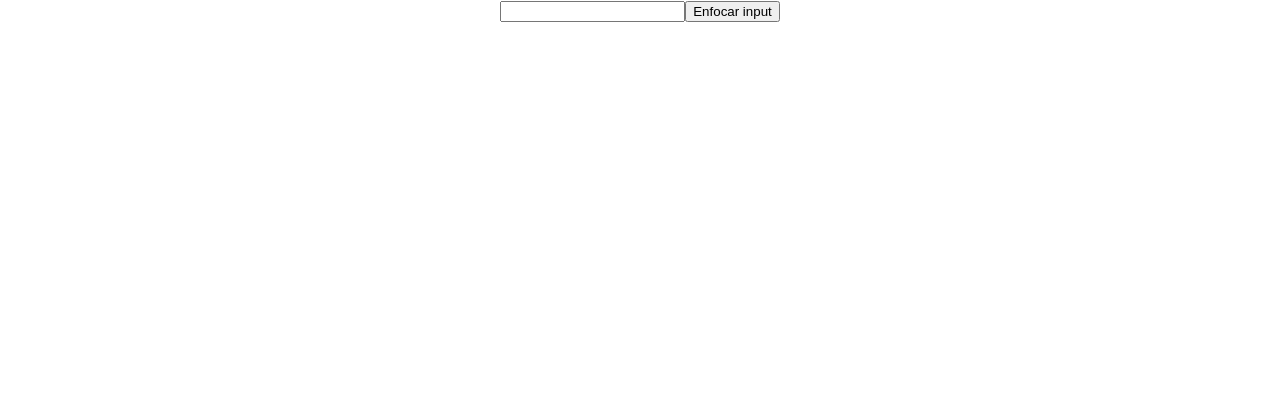
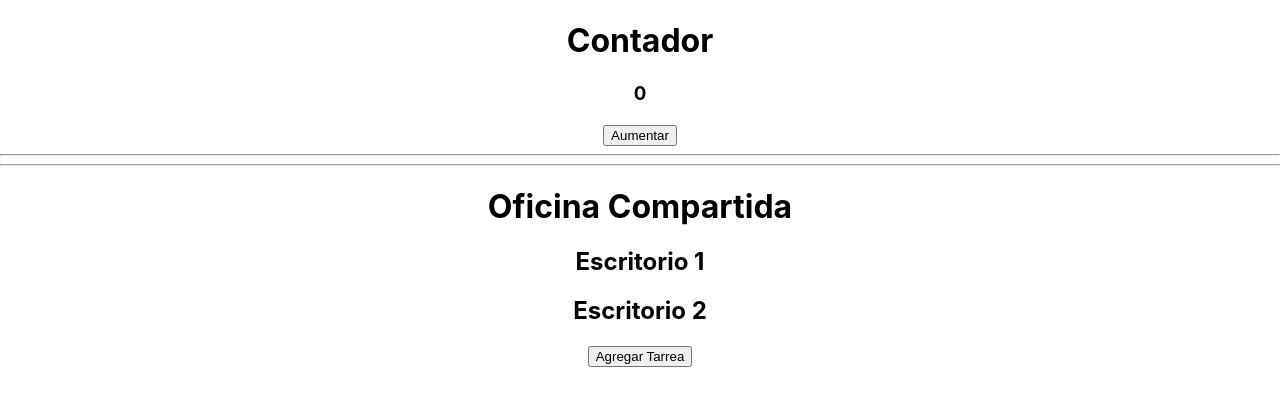
Before and after one commit to Nicoogf/DigitalHouse, a React (Create React App) app: page / in a window 1280 px wide. Shown: the top 406 px of the page. Built offline with nearby package versions, Linux system fonts and the light colour scheme.

Commit message:
Clase 01 Practica de Hooks

```diff
--- a/src/App.js
+++ b/src/App.js
@@ -1,8 +1,15 @@
 import './App.css';
-import ClaseUno from './clases/clase01/claseUno';
-import ClaseUnouseEffect from './clases/clase01/claseUnouseEffect';
+
+
+// useState () ;
+import ContadorState from './clases/clase01/useState/ContadorState';
+
+// useContext () ;
 import Office from './clases/clase01/useContext/Office';
-import InputWithFocus from './clases/clase01/useRef/InputWhitFocus';
+
+
+
+
 
 function App() {
 
@@ -10,10 +17,16 @@ function App() {
 
   return (
     <div className="App">
-      { /* <ClaseUno valorInicial={8} /> */ }
-      { /* <ClaseUnouseEffect /> */ }
-      { /*<Office /> */ }
-      <InputWithFocus />
+
+      {/* UseState () */}
+      <ContadorState />
+
+      <hr />
+      <hr />
+
+      {/* UseContext () */}
+      <Office />
+
     </div>
   );
 }
--- a/src/clases/clase01/claseUno.jsx
+++ /dev/null
@@ -1,36 +0,0 @@
-import React , { useState }from 'react' ;
-
-const ClaseUno = ( {valorInicial} ) => {
-
-  console.log("Se renderizo el componente Clase uno")
-
-
-  const [ contador , setContador ] = useState( valorInicial ) ;
-
-  const Aumentar = () =>{
-    setContador( contador + 1 )
-  }
-  return (
-    <div>
-      <h1> Clase 1</h1>
-      <h2> Uso del Hook : useState () </h2>
-      <hr />
-      <h4> El valor actual del contador es : { contador } </h4>
-      <ComponenteHijo onclick={ () => setContador(contador - 1)}> Aumentar </ComponenteHijo>
-
-
-    </div>
-  ) ;
-} ;
-
-const ComponenteHijo = ( {onclick , children } ) =>{
-
-  console.log("Se renderizo el ultimocomponente creado")
-  return(
-  <button onClick={onclick}> {children} </button>
-  )
-}
-
-
-
-export default ClaseUno ;
--- a/src/clases/clase01/useContext/DeskOne.jsx
+++ b/src/clases/clase01/useContext/DeskOne.jsx
@@ -1,22 +1,21 @@
-import React, { useContext } from 'react'
-import NotasCompartidasContexto from './SharedNotesContext';
+import React, { useContext } from 'react' ;
+import elContextoGlobalDeLaAplicacion from './SharedNotesContext';
+
 
 const DeskOne = () => {
 
-  const { listaDeTareas } = useContext(NotasCompartidasContexto)
+  const { objetoDeNotasCompartidas , funcionParaAgregarNota} = useContext( elContextoGlobalDeLaAplicacion )
 
   return (
-    <div className='desk'>
-        <h2>Escritorio uno</h2>
-
-        <ul>
-        {listaDeTareas.map( (tarea , index) =>{
+    <div className='escritorio'>
+      <h2>Escritorio 1</h2>
+      <ul>
+         { objetoDeNotasCompartidas.map (( notaRecibida , identificador ) =>{
             return(
-                <li key={ index }> { tarea } </li>
-            )})}
-
-        </ul>
-
+              <li key = { identificador } >  { notaRecibida } </li>
+            )
+         })}
+      </ul>
     </div>
   ) ;
 } ;
--- a/src/clases/clase01/useContext/DeskTwo.jsx
+++ b/src/clases/clase01/useContext/DeskTwo.jsx
@@ -1,17 +1,15 @@
 import React, { useContext } from 'react' ;
-import NotasCompartidasContexto from './SharedNotesContext';
+import elContextoGlobalDeLaAplicacion from './SharedNotesContext' ;
 
 
 const DeskTwo = () => {
- const {FuncionDeAgregarTareas} = useContext( NotasCompartidasContexto )
 
+ const { funcionParaAgregarNota } = useContext( elContextoGlobalDeLaAplicacion )
 
   return (
     <div>
-        <h2>Escritorio Dos</h2>
-
-        <button onClick={ ()=> FuncionDeAgregarTareas( "Tarea Nueva ")}> Agregar </button>
-
+     <h2> Escritorio 2 </h2>
+     <button onClick={ ()=> funcionParaAgregarNota( "Tarea de testeo agregada")}> Agregar Tarrea</button>
     </div>
   ) ;
 } ;
--- a/src/clases/clase01/useContext/Office.jsx
+++ b/src/clases/clase01/useContext/Office.jsx
@@ -1,26 +1,31 @@
 import React, { useState } from 'react' ;
-import NotasCompartidasContexto from './SharedNotesContext';
+import elContextoGlobalDeLaAplicacion from './SharedNotesContext';
 import DeskOne from './DeskOne';
 import DeskTwo from './DeskTwo';
 
+
 const Office = () => {
 
-  const [ listaDeTareas , setListaDeTareas ] = useState( [] ) ;
+  const [ objetoDeNotasCompartidas , setObjetoDeNotasCompartidas] = useState( [] ) ;
 
-  const FuncionDeAgregarTareas = ( tareaRecibida ) =>{
-    setListaDeTareas( [...listaDeTareas , tareaRecibida])
+  const funcionParaAgregarNota = ( unaNotaPorParametro ) => {
+    setObjetoDeNotasCompartidas( [...objetoDeNotasCompartidas , unaNotaPorParametro])
   }
 
+  return (
+  <elContextoGlobalDeLaAplicacion.Provider value={{ objetoDeNotasCompartidas , funcionParaAgregarNota }} >
+    <div>
+        <div className='oficina'>
+          <h1>
+            Oficina Compartida
+          </h1>
 
+          <DeskOne />
+          <DeskTwo />
 
-  return (
-    <NotasCompartidasContexto.Provider value={ {listaDeTareas , FuncionDeAgregarTareas}  }>
-    <div className='oficina'>
-     <h1>Lista de Tareas</h1>
-      <DeskOne />
-      <DeskTwo />
+        </div>
     </div>
-   </NotasCompartidasContexto.Provider>
+   </elContextoGlobalDeLaAplicacion.Provider>
   ) ;
 } ;
 
--- a/src/clases/clase01/useContext/SharedNotesContext.jsx
+++ b/src/clases/clase01/useContext/SharedNotesContext.jsx
@@ -1,5 +1,5 @@
-import  { createContext } from 'react' ;
+import { createContext } from "react" ;
 
-const NotasCompartidasContexto = createContext() ;
+const elContextoGlobalDeLaAplicacion = createContext() ;
 
-export default NotasCompartidasContexto ;
+export default elContextoGlobalDeLaAplicacion ;
--- /dev/null
+++ b/src/clases/clase01/useState/ContadorState.jsx
@@ -0,0 +1,23 @@
+import React, { useState } from 'react' ;
+
+
+const ContadorState = ( {} ) => {
+
+    console.log("Se renderizo ContadorState")
+
+  const [ contador , setContador ]= useState(0) ;
+
+  const BotonAumentar= () =>{
+    setContador( contador + 1)
+  }
+
+  return (
+    <div>
+        <h1> Contador </h1>
+        <h3> { contador } </h3>
+        <button onClick = { () => BotonAumentar()}> Aumentar </button>
+    </div>
+  ) ;
+} ;
+
+export default ContadorState ;
```
Also changed, not shown: src/clases/clase01/useReducer/Contador.jsx (added, +32 -0 lines).
